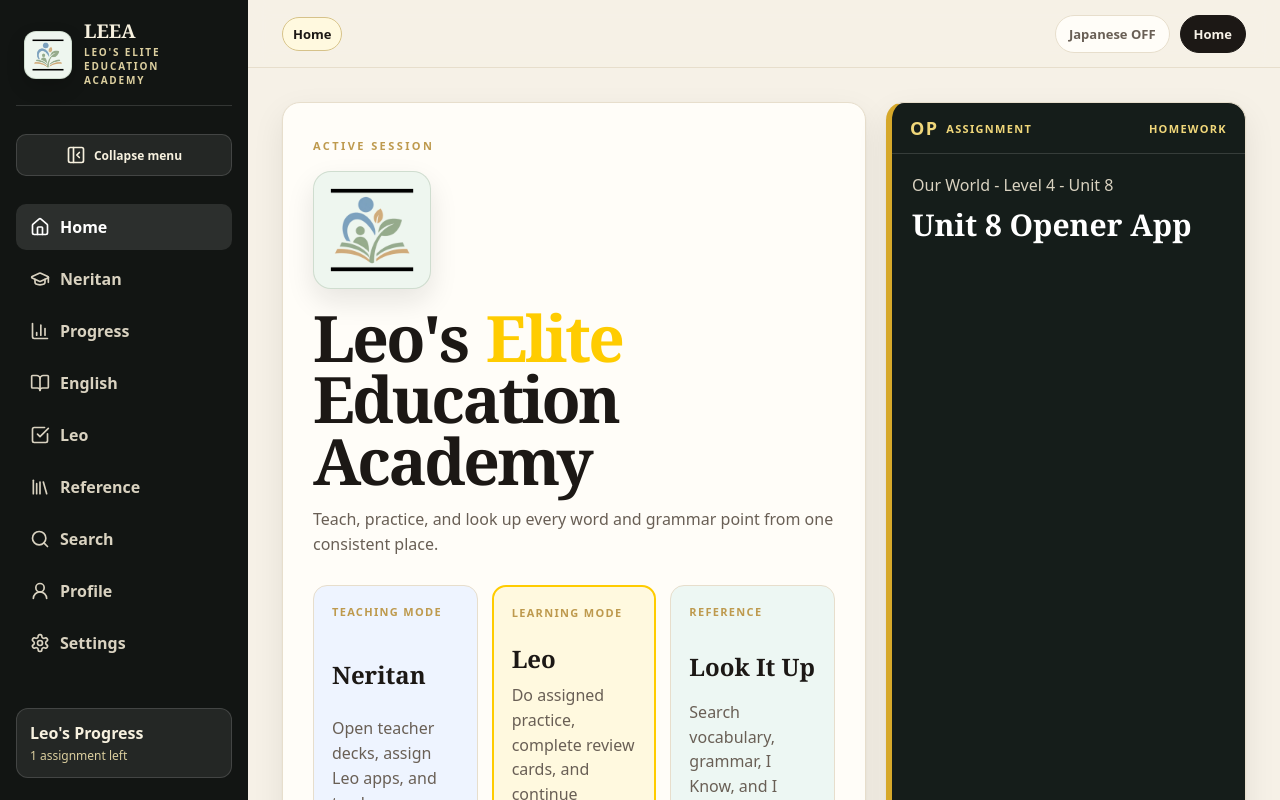
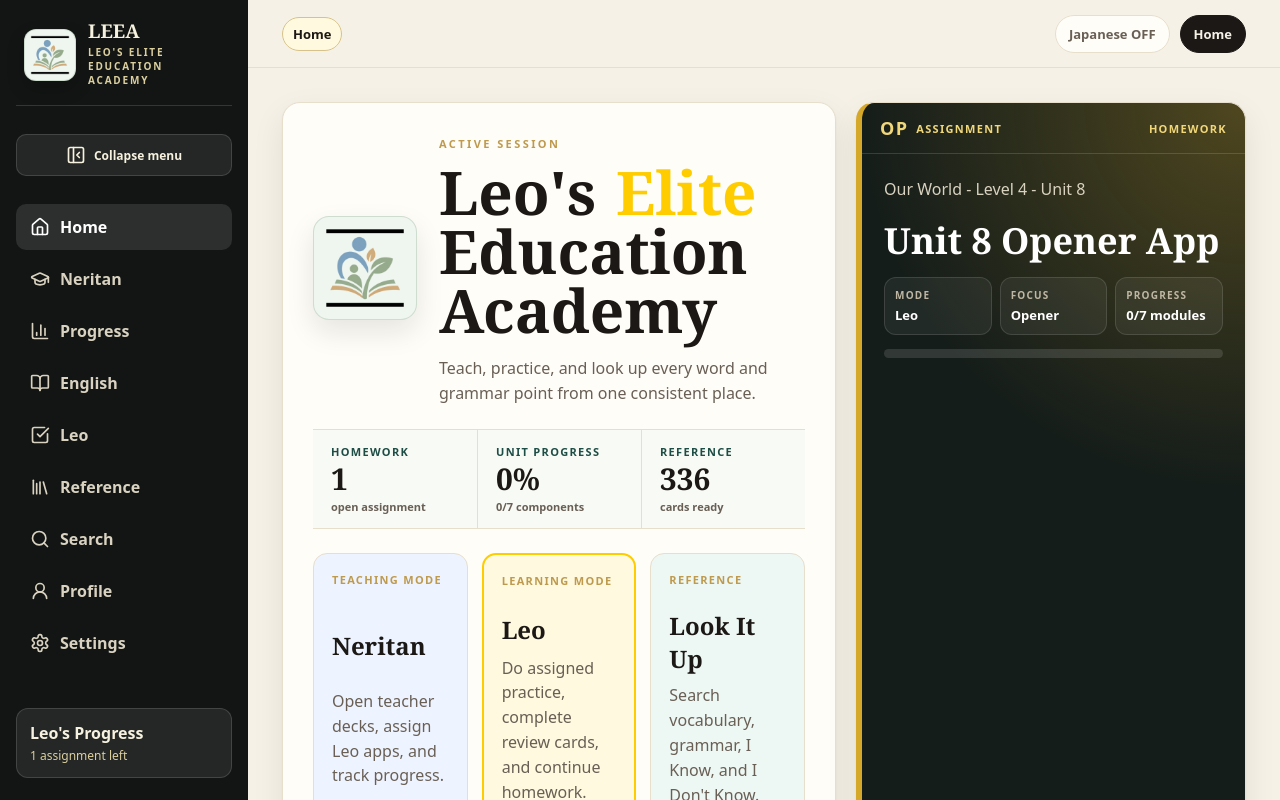
Before and after one commit to leaneritan/LEEA, a Next.js app: page / in a window 1280 px wide. Shown: the top 800 px of the page. Built offline with nearby package versions, Linux system fonts and the light colour scheme.

Commit message:
Refine Home dashboard design hierarchy

```diff
--- a/src/app/globals.css
+++ b/src/app/globals.css
@@ -98,8 +98,8 @@ mark {
 }
 
 .brand-logo-wrap {
-  width: 48px;
-  height: 48px;
+  width: 52px;
+  height: 52px;
   display: grid;
   place-items: center;
   flex: 0 0 auto;
@@ -114,7 +114,7 @@ mark {
   width: 100%;
   height: 100%;
   object-fit: contain;
-  padding: 5px;
+  padding: 3px;
 }
 
 .sidebar-collapsed .brand-logo-wrap {
@@ -289,7 +289,7 @@ mark {
 
 .home-hero {
   display: grid;
-  grid-template-columns: minmax(0, 1fr) 360px;
+  grid-template-columns: minmax(0, 1fr) minmax(340px, 390px);
   gap: 20px;
   align-items: stretch;
 }
@@ -307,19 +307,27 @@ mark {
 }
 
 .hero-card {
-  padding: 30px;
+  display: grid;
+  align-content: start;
+  gap: 24px;
+  padding: 28px 30px 30px;
+}
+
+.home-hero-head {
+  display: grid;
+  grid-template-columns: auto minmax(0, 1fr);
+  align-items: center;
+  gap: 22px;
 }
 
 .home-brand-mark {
-  width: 118px;
-  height: 118px;
+  width: 104px;
+  height: 104px;
   display: grid;
   place-items: center;
   overflow: hidden;
-  margin-top: 16px;
-  margin-bottom: 18px;
   border: 1px solid rgba(127, 153, 123, 0.28);
-  border-radius: 18px;
+  border-radius: 16px;
   background: #eef6ef;
   box-shadow: 0 12px 28px rgba(18, 21, 19, 0.1);
 }
@@ -328,7 +336,7 @@ mark {
   width: 100%;
   height: 100%;
   object-fit: contain;
-  padding: 10px;
+  padding: 6px;
 }
 
 .eyebrow {
@@ -353,10 +361,11 @@ h3 {
 }
 
 .hero-card h1 {
-  margin-top: 12px;
-  font-size: clamp(42px, 5vw, 68px);
-  line-height: 0.96;
-  letter-spacing: -0.04em;
+  max-width: 720px;
+  margin-top: 10px;
+  font-size: clamp(40px, 4.7vw, 62px);
+  line-height: 0.98;
+  letter-spacing: 0;
 }
 
 .hero-card h1 mark {
@@ -374,15 +383,60 @@ h3 {
   line-height: 1.55;
 }
 
+.home-hero-head p {
+  max-width: 620px;
+  margin-bottom: 0;
+}
+
+.home-snapshot {
+  display: grid;
+  grid-template-columns: repeat(3, minmax(0, 1fr));
+  border-top: 1px solid var(--hair);
+  border-bottom: 1px solid var(--hair);
+  background: rgba(238, 246, 239, 0.46);
+}
+
+.snapshot-item {
+  display: grid;
+  gap: 5px;
+  min-width: 0;
+  padding: 14px 18px;
+}
+
+.snapshot-item + .snapshot-item {
+  border-left: 1px solid var(--hair);
+}
+
+.snapshot-item span,
+.snapshot-item small {
+  color: var(--ever);
+  font-size: 11px;
+  font-weight: 900;
+  letter-spacing: 0.12em;
+  text-transform: uppercase;
+}
+
+.snapshot-item strong {
+  font-family: "Fraunces", Georgia, serif;
+  font-size: 30px;
+  line-height: 1;
+}
+
+.snapshot-item small {
+  color: var(--muted);
+  letter-spacing: 0;
+  text-transform: none;
+}
+
 .mode-grid {
   display: grid;
   grid-template-columns: repeat(3, minmax(0, 1fr));
   gap: 14px;
-  margin-top: 28px;
+  margin-top: 0;
 }
 
 .mode-card {
-  min-height: 190px;
+  min-height: 168px;
   border: 1px solid var(--hair);
   border-radius: 14px;
   background: #f7f1df;
@@ -441,7 +495,9 @@ h3 {
   --next-accent: var(--gold);
   --next-accent-ink: #dccf9f;
   --next-accent-deep: #ffcc00;
-  background: #151d1a;
+  background:
+    radial-gradient(circle at top right, color-mix(in srgb, var(--next-accent) 30%, transparent), transparent 44%),
+    #151d1a;
   color: #fff;
   overflow: hidden;
   display: flex;
@@ -478,7 +534,9 @@ h3 {
 }
 
 .next-card > div:not(.next-top) {
-  padding: 20px;
+  display: grid;
+  gap: 14px;
+  padding: 24px 22px 18px;
 }
 
 .next-card p {
@@ -488,7 +546,54 @@ h3 {
 
 .next-card h2 {
   color: #fff;
-  font-size: 30px;
+  font-size: clamp(28px, 3vw, 36px);
+  line-height: 1.04;
+}
+
+.next-meta-grid {
+  display: grid;
+  grid-template-columns: repeat(3, minmax(0, 1fr));
+  gap: 8px;
+  margin-top: 4px;
+}
+
+.next-meta-grid span {
+  display: grid;
+  gap: 4px;
+  min-width: 0;
+  border: 1px solid rgba(255, 255, 255, 0.12);
+  border-radius: 12px;
+  background: rgba(255, 255, 255, 0.06);
+  color: #bfb7a3;
+  padding: 10px;
+  font-size: 10px;
+  font-weight: 900;
+  letter-spacing: 0.12em;
+  text-transform: uppercase;
+}
+
+.next-meta-grid strong {
+  overflow: hidden;
+  color: #fff;
+  font-size: 13px;
+  letter-spacing: 0;
+  text-overflow: ellipsis;
+  text-transform: none;
+  white-space: nowrap;
+}
+
+.next-progress {
+  height: 9px;
+  overflow: hidden;
+  border-radius: 999px;
+  background: rgba(255, 255, 255, 0.12);
+}
+
+.next-progress span {
+  display: block;
+  height: 100%;
+  border-radius: inherit;
+  background: linear-gradient(90deg, var(--next-accent), var(--next-accent-deep));
 }
 
 .next-card .primary-button {
@@ -3261,6 +3366,21 @@ h3 {
     width: 92px;
     height: 92px;
     border-radius: 14px;
+  }
+
+  .home-hero-head,
+  .home-snapshot,
+  .next-meta-grid {
+    grid-template-columns: 1fr;
+  }
+
+  .home-hero-head {
+    align-items: start;
+  }
+
+  .snapshot-item + .snapshot-item {
+    border-left: 0;
+    border-top: 1px solid var(--hair);
   }
 
   .mode-grid,
--- a/src/components/HomeDashboard.tsx
+++ b/src/components/HomeDashboard.tsx
@@ -3,11 +3,11 @@
 import Link from "next/link";
 import Image from "next/image";
 import { useEffect, useState } from "react";
-import { readAssignments, type AssignmentMap } from "@/data/assignments";
+import { getOpenAssignmentCount, readAssignments, type AssignmentMap } from "@/data/assignments";
 import { getLearnerAppProgress } from "@/data/learnerProgress";
 import { getDoneLessonCount, lessonProgressStorageKey, type LessonProgressMap } from "@/data/lessonProgress";
 import { getCurrentFocusLessons, learnerLessons, teacherLessons } from "@/data/lessons";
-import { currentFocus } from "@/data/registry";
+import { currentFocus, grammarPoints, totalWords } from "@/data/registry";
 import type { Lesson } from "@/data/types";
 import { getComponentMeta } from "./componentMeta";
 
@@ -22,6 +22,7 @@ export function HomeDashboard() {
     progress
   );
   const progressPercent = focusComponents.length ? Math.round((doneCount / focusComponents.length) * 100) : 0;
+  const openAssignmentCount = getOpenAssignmentCount(assignments);
   const nextItem = getHomeNextItem(progress, assignments);
 
   useEffect(() => {
@@ -53,14 +54,24 @@ export function HomeDashboard() {
     <div className="stack">
       <section className="home-hero">
         <div className="hero-card">
-          <span className="eyebrow">Active Session</span>
+          <div className="home-hero-head">
             <div className="home-brand-mark" aria-hidden="true">
               <Image alt="" height={118} src="/brand/leea_brand_mark.png" width={118} />
             </div>
+            <div>
+              <span className="eyebrow">Active Session</span>
               <h1>
                 Leo&apos;s <mark>Elite</mark> Education Academy
               </h1>
               <p>Teach, practice, and look up every word and grammar point from one consistent place.</p>
+            </div>
+          </div>
+
+          <div className="home-snapshot" aria-label="Academy overview">
+            <SnapshotItem label="Homework" value={String(openAssignmentCount)} detail={openAssignmentCount === 1 ? "open assignment" : "open assignments"} />
+            <SnapshotItem label="Unit Progress" value={`${progressPercent}%`} detail={`${doneCount}/${focusComponents.length} components`} />
+            <SnapshotItem label="Reference" value={String(totalWords + grammarPoints)} detail="cards ready" />
+          </div>
 
           <div className="mode-grid">
             <ModeCard title="Neritan" label="Teaching mode" text="Open teacher decks, assign Leo apps, and track progress." href="/teacher" />
@@ -69,7 +80,7 @@ export function HomeDashboard() {
           </div>
         </div>
 
-        <NextCard nextItem={nextItem} />
+        <NextCard nextItem={nextItem} progress={progress} />
       </section>
 
       <section className="focus-banner" aria-label="Current unit focus">
@@ -173,8 +184,29 @@ function getCourseDisplay(course: Lesson["course"]) {
   return "Training Ground";
 }
 
-function NextCard({ nextItem }: { nextItem: { label: string; status: string; lesson: Lesson } }) {
+function getModeDisplay(mode: Lesson["mode"]) {
+  return mode === "learner" ? "Leo" : "Neritan";
+}
+
+function getNextProgress(lesson: Lesson, progress: LessonProgressMap) {
+  if (lesson.mode === "learner") {
+    const appProgress = getLearnerAppProgress(lesson.source);
+    return {
+      label: `${appProgress.completedModules}/${appProgress.moduleCount} modules`,
+      percent: appProgress.moduleCount ? Math.round((appProgress.completedModules / appProgress.moduleCount) * 100) : 0
+    };
+  }
+
+  const done = progress[lesson.id]?.status === "done";
+  return {
+    label: done ? "Marked done" : "Ready to teach",
+    percent: done ? 100 : 0
+  };
+}
+
+function NextCard({ nextItem, progress }: { nextItem: { label: string; status: string; lesson: Lesson }; progress: LessonProgressMap }) {
   const meta = getComponentMeta(nextItem.lesson.component);
+  const nextProgress = getNextProgress(nextItem.lesson, progress);
   return (
     <aside className={`next-card next-card-${meta.tone}`}>
       <div className="next-top">
@@ -189,11 +221,38 @@ function NextCard({ nextItem }: { nextItem: { label: string; status: string; les
           {getCourseDisplay(nextItem.lesson.course)} - Level {nextItem.lesson.level} - Unit {nextItem.lesson.unit}
         </p>
         <h2>{nextItem.lesson.title}</h2>
+        <div className="next-meta-grid">
+          <span>
+            Mode
+            <strong>{getModeDisplay(nextItem.lesson.mode)}</strong>
+          </span>
+          <span>
+            Focus
+            <strong>{meta.label}</strong>
+          </span>
+          <span>
+            Progress
+            <strong>{nextProgress.label}</strong>
+          </span>
+        </div>
+        <div className="next-progress" aria-label={`${nextProgress.percent}% progress`}>
+          <span style={{ width: `${nextProgress.percent}%` }} />
+        </div>
       </div>
       <Link className="primary-button" href={`/lessons/${nextItem.lesson.id}`}>
         {nextItem.lesson.mode === "learner" ? "Open Homework" : "Open Lesson"}
       </Link>
     </aside>
+  );
+}
+
+function SnapshotItem({ label, value, detail }: { label: string; value: string; detail: string }) {
+  return (
+    <div className="snapshot-item">
+      <span>{label}</span>
+      <strong>{value}</strong>
+      <small>{detail}</small>
+    </div>
   );
 }
 
```
Also changed, not shown: 1 other file (tests, documents, lock files or other folders). Lines whose indentation alone changed are shown as unchanged.
